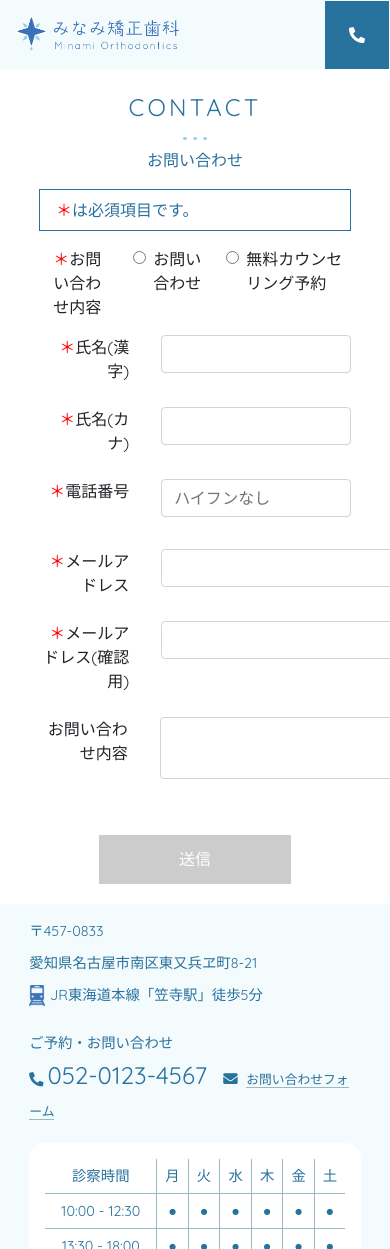
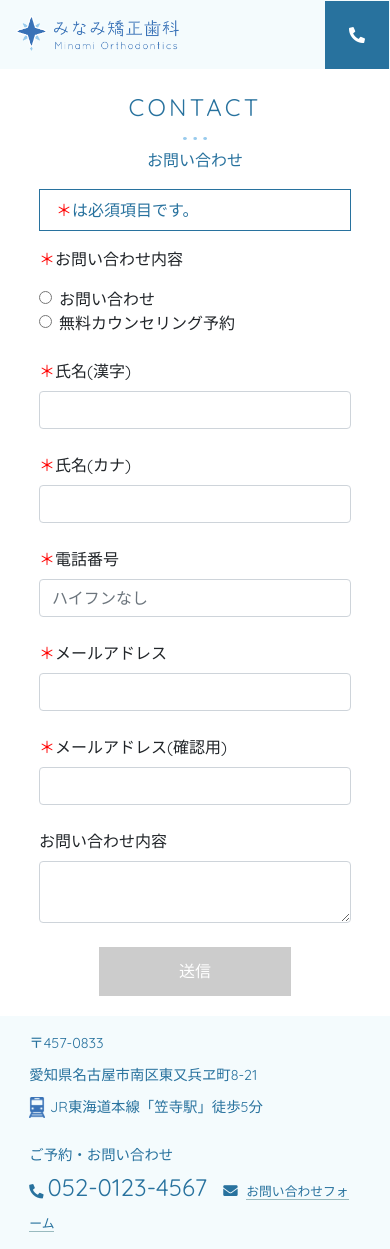
Before and after one commit to akiyama-prog/minami-dental-office, a Next.js app in the folder dental-site/: page /form in a window 390 px wide. Shown: the top 1249 px of the page. Built offline with nearby package versions, Linux system fonts and the light colour scheme.

Commit message:
form部分レスポンシブ化

```diff
--- a/dental-site/src/styles/Form.module.scss
+++ b/dental-site/src/styles/Form.module.scss
@@ -157,28 +157,16 @@
         }
     }
 }
+
 form{
-    .field,.radioButton,.dateNtime{
-        display: flex;
-    }
-    .email{
-        width: 200%;
-    }
     .textarea{
         height: 10rem;
-        width: 193%;
-    }
-    .label{
-        margin-right: 2rem;
-        width: 30%;
-        text-align: right;
     }
     .radioButton div:first-child,.dateNtime input:first-child{
         margin-right: 1rem;
     }
     .submitBtn{
         text-align: center;
-        margin-top: 2.5rem;
         button{
             background-color: $main-color;
             color: white;
@@ -224,6 +212,40 @@
 .errorMessage{
     color: red;
 }
+@media screen and (min-width:769px){//PC
+    form{
+        .field,.radioButton,.dateNtime{
+            display: flex;
+        }
+        .email{
+            width: 200%;
+        }
+        .textarea{
+            width: 193%;
+        }
+        .label{
+            margin-right: 2rem;
+            width: 30%;
+            text-align: right;
+        }
+        .submitBtn{
+            margin-top: 2.5rem;
+        }
+    }
+}
+@media screen and (max-width:768px){//SP
+    form{
+        .label, .textarea{
+            width: 100%;
+        }
+        .field{
+            margin-bottom: 1.5rem;
+        }
+        .submitBtn{
+            margin-top: 1.5rem;
+        }
+    }
+}
 //thunxページ
 .thunx{
     margin-top: 3% ;
```
